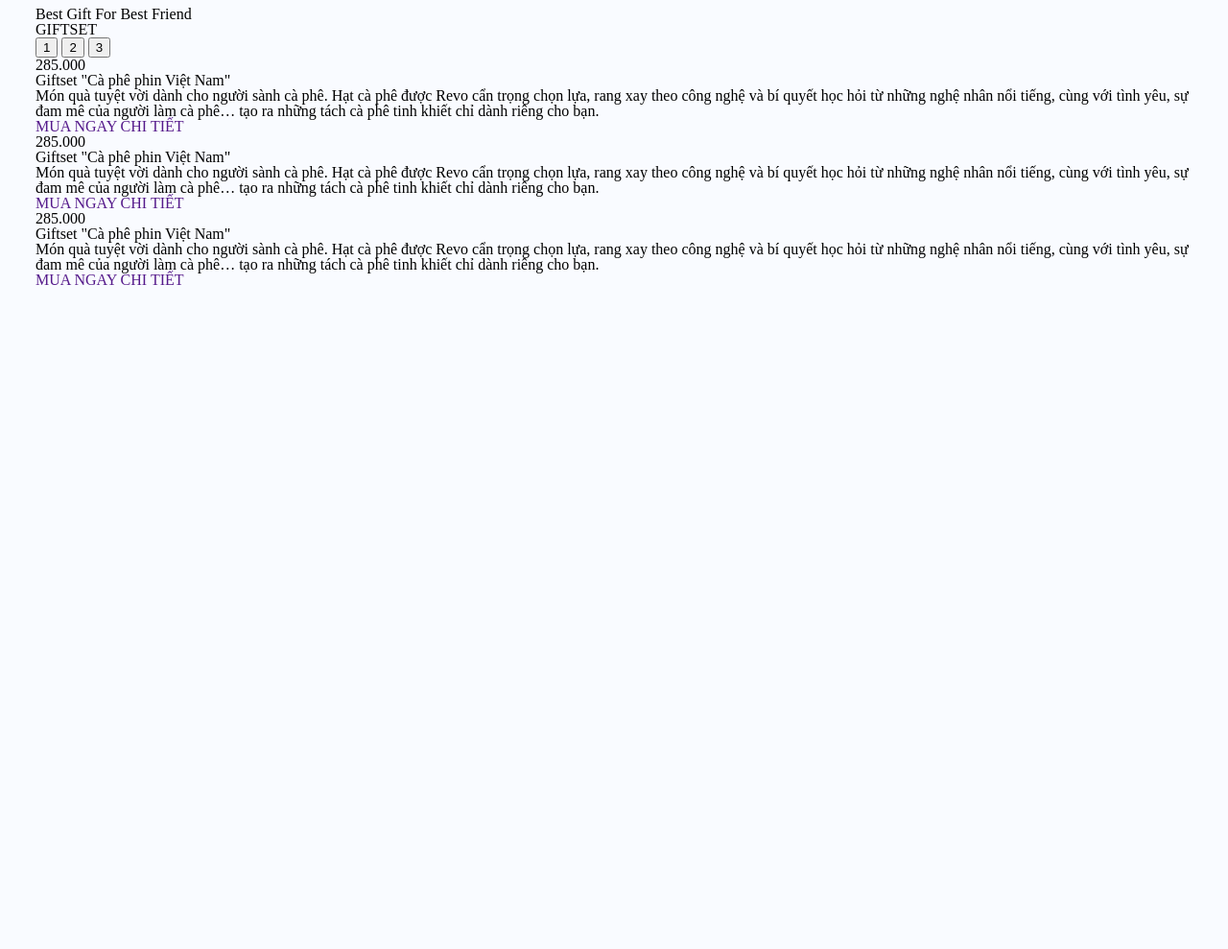
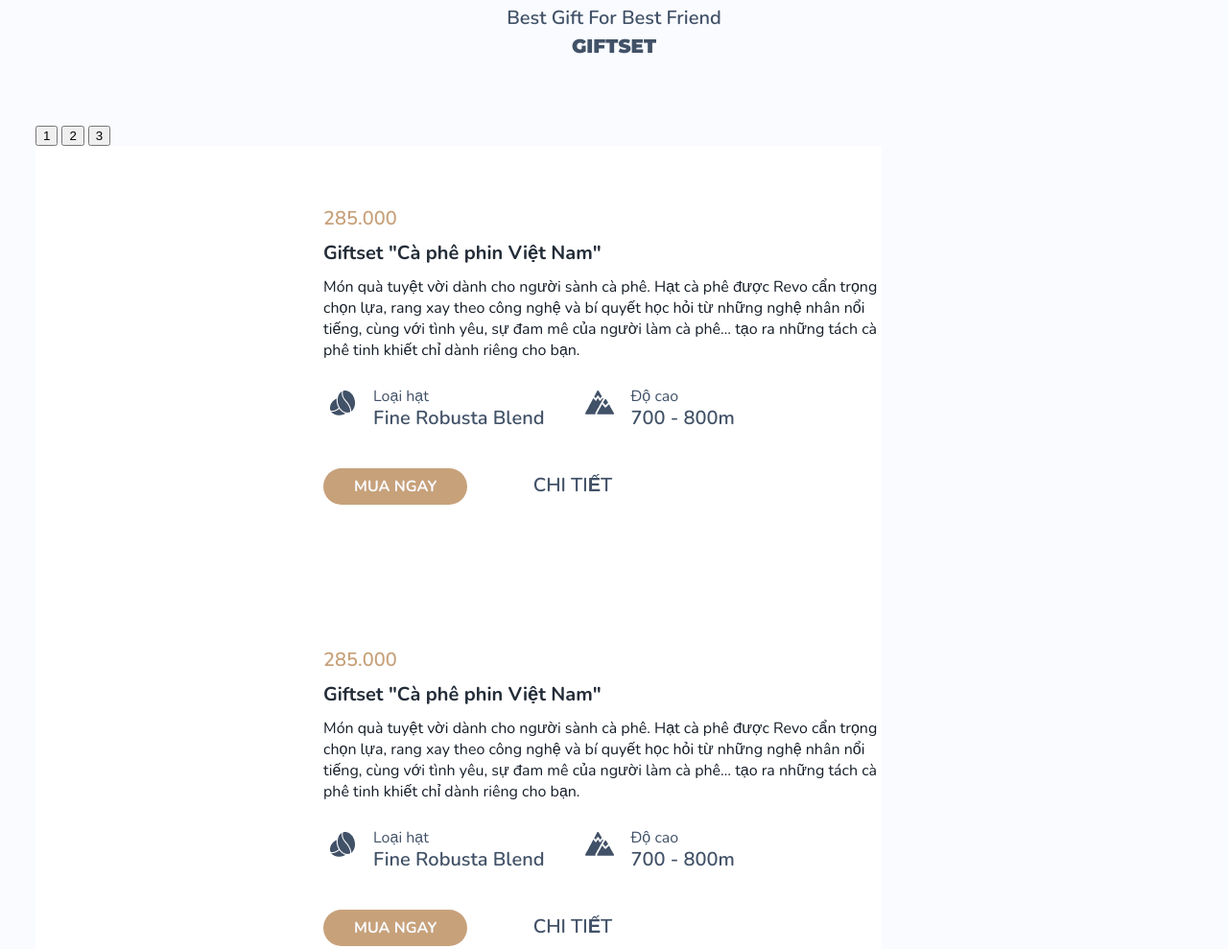
Before and after one commit to Vladokos/Coffee, a website built with webpack: page src/teplate.html in a window 1280 px wide. Shown: the part 2303-3292 px from the top of the page at 96% size. Before the commit the page ends 2603 px from the top, so only its background shows below. Built offline with nearby package versions, Linux system fonts and the light colour scheme.

Commit message:
css slider soon will be done

```diff
--- a/src/style.scss
+++ b/src/style.scss
@@ -338,35 +338,105 @@
 .gifts {
     .gifts-inner {
         .text {
+            text-align: center;
+            @include textMX(600, "Nunito", 20px, #415167, 24px);
+            margin-bottom: 66px;
             .text__title {
             }
             .text__subtitle {
+                font-family: Montserrat;
+                font-weight: 900;
+                line-height: 34px;
             }
         }
         .toggle {
+
             .toggle-items {
                 .slide {
                 }
                 .toggle__item {
                     display: flex;
+                    width: 882px;
+                    height: 460px;
                     .photo {
+                        position: absolute;
+                        top: 154em;
+                        left: 4em;
                     }
                     .descr {
-                    }
+                        @include textMX(600, "Nunito", 20px, #c7a17a, 24px);
+                        background-color: #ffff;
+                        width: 882px;
+                        padding-left: 300px;
                         .descr__price {
+                            margin-top: 64px;
+                            margin-bottom: 12px;
                         }
                         .descr__title {
+                            font-weight: 700;
+                            margin-bottom: 12px;
+                            color: #232c38;
                         }
                         .descr__composition {
+                            font-weight: 300;
+                            font-size: 16px;
+                            line-height: 22px;
+                            margin-bottom: 24px;
+                            color: #151d28;
+                        }
+                        .descr__manufactured {
+                            color: #415167;
+                            display: flex;
+                            .coffe {
+                                margin-bottom: 46px;
+                                span {
+                                    font-weight: 300;
+                                    font-size: 16px;
+                                    line-height: 22px;
+                                }
+                                margin-right: 38px;
+                                &::before {
+                                    content: "";
+                                    background: url(./assets/img/giftset/coffe.png) no-repeat;
+                                    width: 40px;
+                                    height: 40px;
+                                    margin-right: 12px;
+                                }
+                            }
+                            .mounts {
+                                span {
+                                    font-weight: 300;
+                                    font-size: 16px;
+                                    line-height: 22px;
+                                }
+                                &::before {
+                                    content: "";
+                                    background: url(./assets/img/giftset/mounts.png) no-repeat;
+                                    width: 40px;
+                                    height: 40px;
+                                    margin-right: 12px;
+                                }
+                            }
                         }
                         .descr-btn {
-                    }
+
                             .in__cart {
+                                color: #f9fbff;
+                                margin-right: 63px;
+                                background-color: #c7a17a;
+                                padding: 8px 32px 8px 32px;
+                                border-radius: 19px;
+                                font-weight: 700;
+                                font-size: 16px;
+                                line-height: 22px;
                             }
                             .deetails {
+                                color: #415167;
                             }
                         }
                     }
                 }
             }
         }
+    }
+}
--- a/src/teplate.html
+++ b/src/teplate.html
@@ -325,6 +325,16 @@
                                     nghệ nhân nổi tiếng, cùng với tình yêu, sự đam mê của người làm cà phê… tạo ra những
                                     tách cà phê tinh khiết chỉ dành riêng cho bạn.
                                 </div>
+                                <div class="descr__manufactured">
+                                    <div class="descr__manufactured coffe">
+                                        <p> <span>Loại hạt </span> <br>
+                                        Fine Robusta Blend</p>
+                                    </div>
+                                    <div class="descr__manufactured mounts">
+                                        <p><span>Độ cao</span><br>
+                                        700 - 800m</p>
+                                    </div>
+                                </div>
                                 <div class="descr-btn">
                                     <a href="" class="in__cart">MUA NGAY</a>
                                     <a href="" class="deetails">CHI TIẾT</a>
@@ -347,6 +357,16 @@
                                     được Revo cẩn trọng chọn lựa, rang xay theo công nghệ và bí quyết học hỏi từ những
                                     nghệ nhân nổi tiếng, cùng với tình yêu, sự đam mê của người làm cà phê… tạo ra những
                                     tách cà phê tinh khiết chỉ dành riêng cho bạn.
+                                </div>
+                                <div class="descr__manufactured">
+                                    <div class="descr__manufactured coffe">
+                                        <p> <span>Loại hạt </span> <br>
+                                        Fine Robusta Blend</p>
+                                    </div>
+                                    <div class="descr__manufactured mounts">
+                                        <p><span>Độ cao</span><br>
+                                        700 - 800m</p>
+                                    </div>
                                 </div>
                                 <div class="descr-btn">
                                     <a href="" class="in__cart">MUA NGAY</a>
@@ -371,6 +391,16 @@
                                     nghệ nhân nổi tiếng, cùng với tình yêu, sự đam mê của người làm cà phê… tạo ra những
                                     tách cà phê tinh khiết chỉ dành riêng cho bạn.
                                 </div>
+                                <div class="descr__manufactured">
+                                    <div class="descr__manufactured coffe">
+                                        <p> <span>Loại hạt </span> <br>
+                                        Fine Robusta Blend</p>
+                                    </div>
+                                    <div class="descr__manufactured mounts">
+                                        <p><span>Độ cao</span><br>
+                                        700 - 800m</p>
+                                    </div>
+                                </div>
                                 <div class="descr-btn">
                                     <a href="" class="in__cart">MUA NGAY</a>
                                     <a href="" class="deetails">CHI TIẾT</a>
```
Lines whose indentation alone changed are shown as unchanged.
